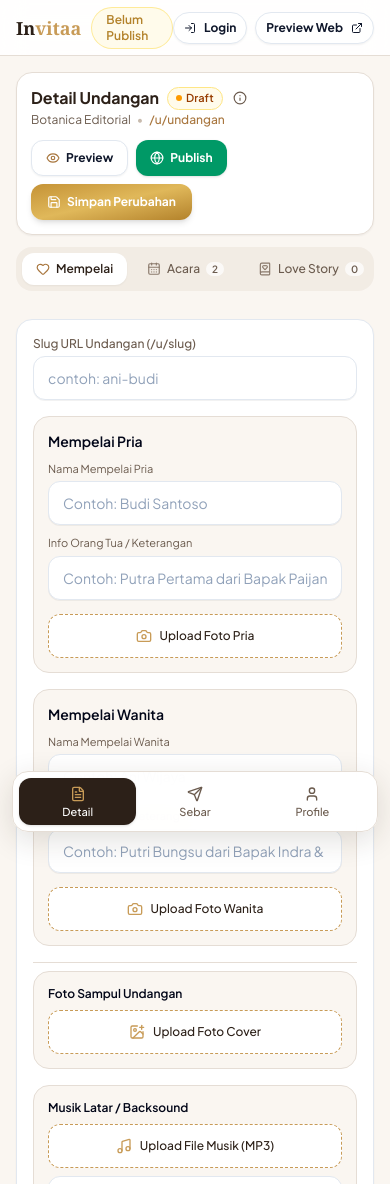
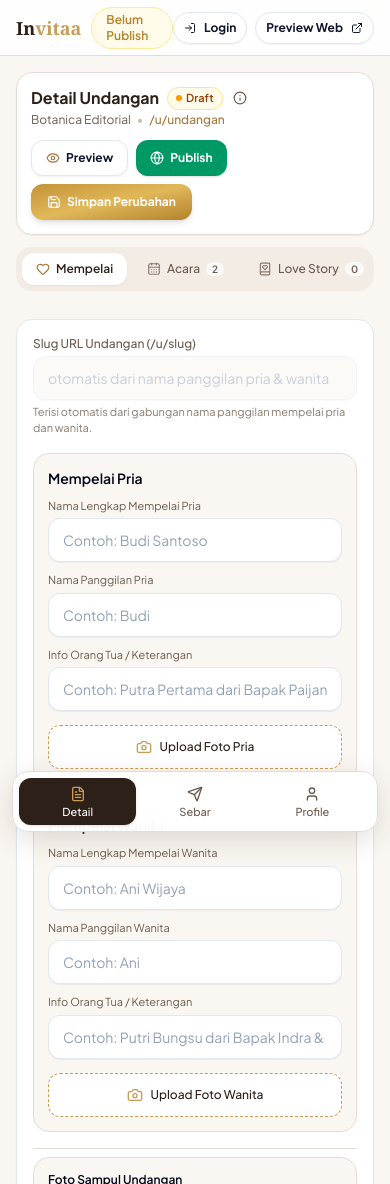
Before and after one commit to nizarmarifat25/winvit-frontend, a React (Vite) app: page /customer in a window 390 px wide. Shown: the top 1184 px of the page. Built offline with nearby package versions, Linux system fonts and the light colour scheme; no server answers; a web font is replaced by a local one.

Commit message:
feat: add core api client, utilities, customer draft hook, and invitation renderer components

```diff
--- a/src/lib/api.ts
+++ b/src/lib/api.ts
@@ -291,9 +291,11 @@ export async function uploadMediaFile(file: File): Promise<string> {
 export interface BackendInvitationPayload {
   slug: string
   groom_name: string
+  groom_nickname: string
   groom_info: string
   groom_photo_url: string
   bride_name: string
+  bride_nickname: string
   bride_info: string
   bride_photo_url: string
   cover_photo_url: string
--- /dev/null
+++ b/src/lib/slug.ts
@@ -0,0 +1,21 @@
+/**
+ * Build a clean URL-safe invitation slug from groom & bride nicknames.
+ * Example: ("Budi", "Ani") -> "budi-ani"
+ */
+export function buildCoupleSlug(
+  groomNickname?: string | null,
+  brideNickname?: string | null
+): string {
+  const toSegment = (val?: string | null) =>
+    (val || "")
+      .trim()
+      .toLowerCase()
+      .normalize("NFD")
+      .replace(/[\u0300-\u036f]/g, "")
+      .replace(/[^a-z0-9]+/g, "-")
+      .replace(/^-+|-+$/g, "")
+
+  return [toSegment(groomNickname), toSegment(brideNickname)]
+    .filter(Boolean)
+    .join("-")
+}
--- a/src/modules/customer/components/CoupleStep.tsx
+++ b/src/modules/customer/components/CoupleStep.tsx
@@ -3,6 +3,7 @@ import { Card, CardContent } from "@/components/ui/card"
 import { Input } from "@/components/ui/input"
 import { Camera, ImagePlus, Music, Loader2, Quote, Check } from "lucide-react"
 import { QUOTE_CATEGORIES, QUOTE_PRESETS, getQuotePreset } from "@/data/quotes"
+import { buildCoupleSlug } from "@/lib/slug"
 
 export default function CoupleStep({
   detailTab,
@@ -25,17 +26,21 @@ export default function CoupleStep({
             Slug URL Undangan (/u/slug)
           </label>
           <Input
-            disabled={isLocked}
-            value={draft.slug}
-            placeholder="contoh: ani-budi"
-            className="h-11 sm:h-10 rounded-xl"
-            onChange={(e) =>
-              setDraft((prev) => ({
-                ...prev,
-                slug: e.target.value.toLowerCase().replace(/[^a-z0-9-]/g, "-"),
-              }))
+            disabled
+            readOnly
+            value={
+              draft.slug ||
+              buildCoupleSlug(
+                draft.couple.groom.nickname,
+                draft.couple.bride.nickname
+              )
             }
+            placeholder="otomatis dari nama panggilan pria & wanita"
+            className="h-11 sm:h-10 rounded-xl bg-[#FAF6F1] text-[#6B5B4E] cursor-not-allowed"
           />
+          <p className="text-[11px] text-[#8A796B] mt-1">
+            Terisi otomatis dari gabungan nama panggilan mempelai pria dan wanita.
+          </p>
         </div>
 
         <div className="grid grid-cols-1 sm:grid-cols-2 gap-4">
@@ -44,7 +49,7 @@ export default function CoupleStep({
             <h4 className="font-semibold text-sm">Mempelai Pria</h4>
             <div>
               <label className="block text-[11px] text-[#6B5B4E] mb-1">
-                Nama Mempelai Pria
+                Nama Lengkap Mempelai Pria
               </label>
               <Input
                 disabled={isLocked}
@@ -59,11 +64,36 @@ export default function CoupleStep({
                       groom: {
                         ...prev.couple.groom,
                         fullName: e.target.value,
-                        nickname: e.target.value.split(" ")[0] || e.target.value,
                       },
                     },
                   }))
                 }
+              />
+            </div>
+
+            <div>
+              <label className="block text-[11px] text-[#6B5B4E] mb-1">
+                Nama Panggilan Pria
+              </label>
+              <Input
+                disabled={isLocked}
+                placeholder="Contoh: Budi"
+                className="h-11 sm:h-10 bg-white rounded-xl"
+                value={draft.couple.groom.nickname}
+                onChange={(e) => {
+                  const nextNick = e.target.value
+                  setDraft((prev) => ({
+                    ...prev,
+                    slug: buildCoupleSlug(nextNick, prev.couple.bride.nickname),
+                    couple: {
+                      ...prev.couple,
+                      groom: {
+                        ...prev.couple.groom,
+                        nickname: nextNick,
+                      },
+                    },
+                  }))
+                }}
               />
             </div>
 
@@ -143,7 +173,7 @@ export default function CoupleStep({
             <h4 className="font-semibold text-sm">Mempelai Wanita</h4>
             <div>
               <label className="block text-[11px] text-[#6B5B4E] mb-1">
-                Nama Mempelai Wanita
+                Nama Lengkap Mempelai Wanita
               </label>
               <Input
                 disabled={isLocked}
@@ -158,11 +188,36 @@ export default function CoupleStep({
                       bride: {
                         ...prev.couple.bride,
                         fullName: e.target.value,
-                        nickname: e.target.value.split(" ")[0] || e.target.value,
                       },
                     },
                   }))
                 }
+              />
+            </div>
+
+            <div>
+              <label className="block text-[11px] text-[#6B5B4E] mb-1">
+                Nama Panggilan Wanita
+              </label>
+              <Input
+                disabled={isLocked}
+                placeholder="Contoh: Ani"
+                className="h-11 sm:h-10 bg-white rounded-xl"
+                value={draft.couple.bride.nickname}
+                onChange={(e) => {
+                  const nextNick = e.target.value
+                  setDraft((prev) => ({
+                    ...prev,
+                    slug: buildCoupleSlug(prev.couple.groom.nickname, nextNick),
+                    couple: {
+                      ...prev.couple,
+                      bride: {
+                        ...prev.couple.bride,
+                        nickname: nextNick,
+                      },
+                    },
+                  }))
+                }}
               />
             </div>
 
--- a/src/modules/renderer/InvitationRenderer.tsx
+++ b/src/modules/renderer/InvitationRenderer.tsx
@@ -222,14 +222,14 @@ export default function InvitationRenderer({
             groom: {
               ...DEFAULT_INVITATION.couple.groom,
               fullName: inv.groom_name || "",
-              nickname: inv.groom_name?.split(" ")[0] || "",
+              nickname: inv.groom_nickname || inv.groom_name?.split(" ")[0] || "",
               info: inv.groom_info || "",
               photo: inv.groom_photo_url || "",
             },
             bride: {
               ...DEFAULT_INVITATION.couple.bride,
               fullName: inv.bride_name || "",
-              nickname: inv.bride_name?.split(" ")[0] || "",
+              nickname: inv.bride_nickname || inv.bride_name?.split(" ")[0] || "",
               info: inv.bride_info || "",
               photo: inv.bride_photo_url || "",
             },
@@ -359,14 +359,20 @@ export default function InvitationRenderer({
                   groom: {
                     ...DEFAULT_INVITATION.couple.groom,
                     fullName: ownerInv.groom_name || "",
-                    nickname: ownerInv.groom_name?.split(" ")[0] || "",
+                    nickname:
+                      ownerInv.groom_nickname ||
+                      ownerInv.groom_name?.split(" ")[0] ||
+                      "",
                     info: ownerInv.groom_info || "",
                     photo: ownerInv.groom_photo_url || "",
                   },
                   bride: {
                     ...DEFAULT_INVITATION.couple.bride,
                     fullName: ownerInv.bride_name || "",
-                    nickname: ownerInv.bride_name?.split(" ")[0] || "",
+                    nickname:
+                      ownerInv.bride_nickname ||
+                      ownerInv.bride_name?.split(" ")[0] ||
+                      "",
                     info: ownerInv.bride_info || "",
                     photo: ownerInv.bride_photo_url || "",
                   },
```
Also changed, not shown: src/modules/customer/hooks/useInvitationDraft.ts (+37 -6 lines).
